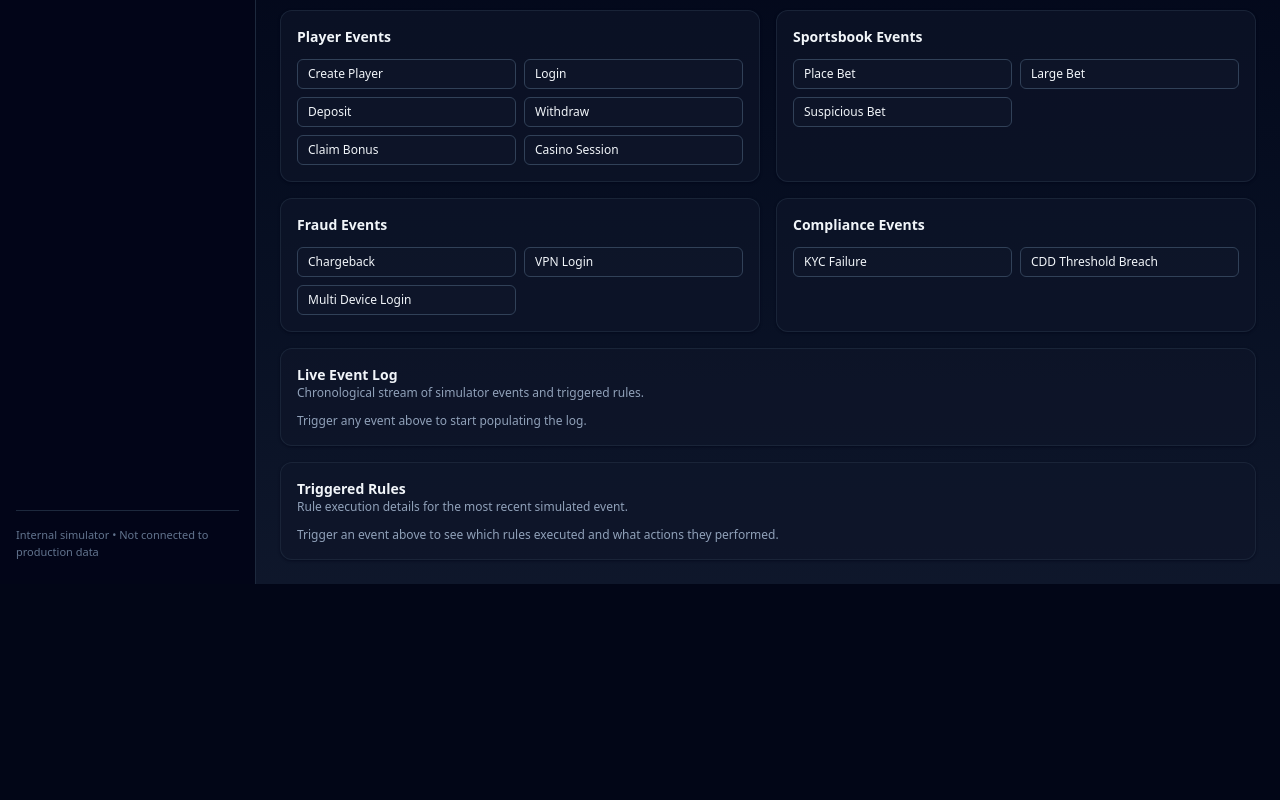
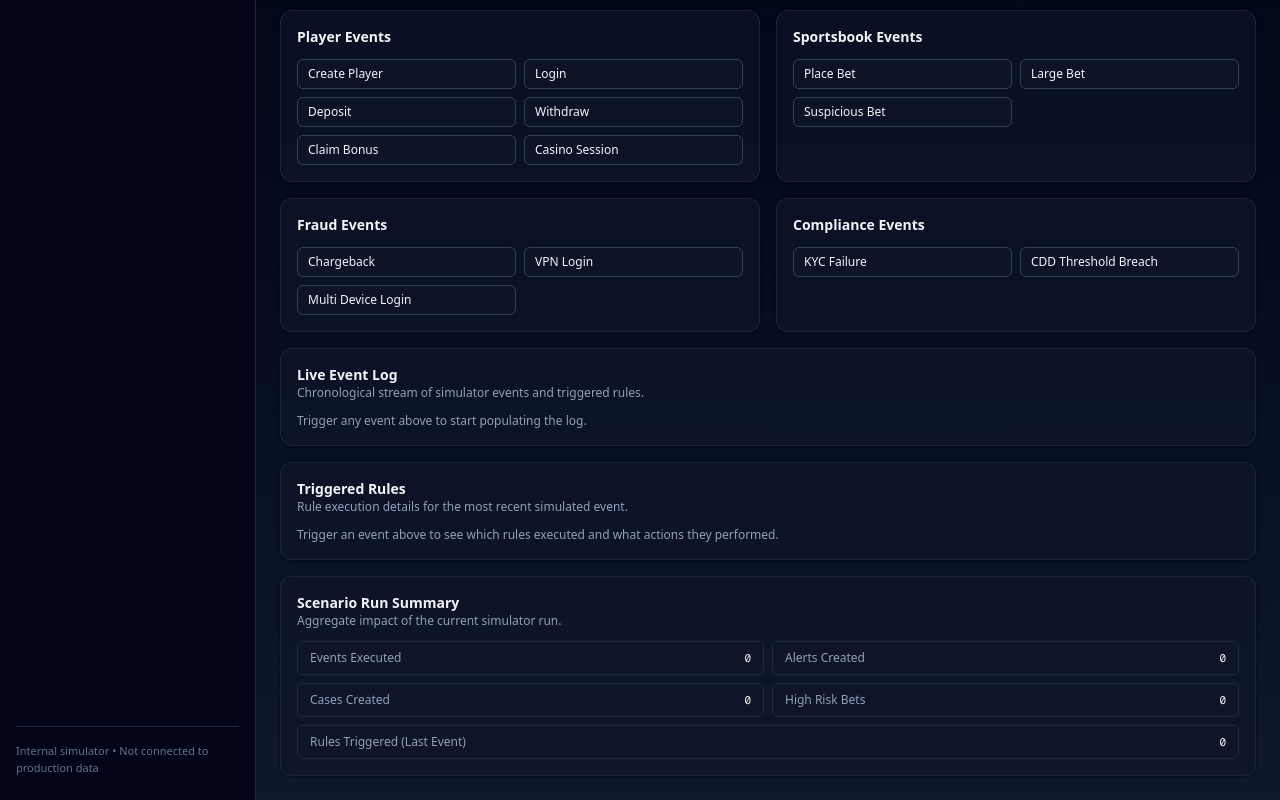
Before and after one commit to ptsportsbookcom-sudo/risk-platform-simulator, a Next.js app: page /simulator in a window 1280 px wide. Shown: the part 979-1779 px from the top of the page. Before the commit the page ends 1563 px from the top, so only its background shows below. Built offline with nearby package versions, Linux system fonts and the light colour scheme.

Commit message:
add simulator scenario run summary panel

```diff
--- a/app/simulator/page.tsx
+++ b/app/simulator/page.tsx
@@ -1156,6 +1156,44 @@ export default function SimulatorPage() {
           </div>
         )}
       </Card>
+
+      <Card
+        title="Scenario Run Summary"
+        description="Aggregate impact of the current simulator run."
+      >
+        <div className="grid gap-2 text-xs md:grid-cols-2">
+          <div className="flex items-center justify-between rounded-md border border-slate-800 bg-slate-900/60 px-3 py-2">
+            <span className="text-slate-400">Events Executed</span>
+            <span className="font-mono text-[11px] text-slate-100">
+              {state.events.length}
+            </span>
+          </div>
+          <div className="flex items-center justify-between rounded-md border border-slate-800 bg-slate-900/60 px-3 py-2">
+            <span className="text-slate-400">Alerts Created</span>
+            <span className="font-mono text-[11px] text-slate-100">
+              {state.alerts.length}
+            </span>
+          </div>
+          <div className="flex items-center justify-between rounded-md border border-slate-800 bg-slate-900/60 px-3 py-2">
+            <span className="text-slate-400">Cases Created</span>
+            <span className="font-mono text-[11px] text-slate-100">
+              {state.cases.length}
+            </span>
+          </div>
+          <div className="flex items-center justify-between rounded-md border border-slate-800 bg-slate-900/60 px-3 py-2">
+            <span className="text-slate-400">High Risk Bets</span>
+            <span className="font-mono text-[11px] text-slate-100">
+              {state.highRiskBets.length}
+            </span>
+          </div>
+          <div className="flex items-center justify-between rounded-md border border-slate-800 bg-slate-900/60 px-3 py-2 md:col-span-2">
+            <span className="text-slate-400">Rules Triggered (Last Event)</span>
+            <span className="font-mono text-[11px] text-slate-100">
+              {lastResult ? lastResult.triggeredRules.length : 0}
+            </span>
+          </div>
+        </div>
+      </Card>
     </>
   );
 }
```
